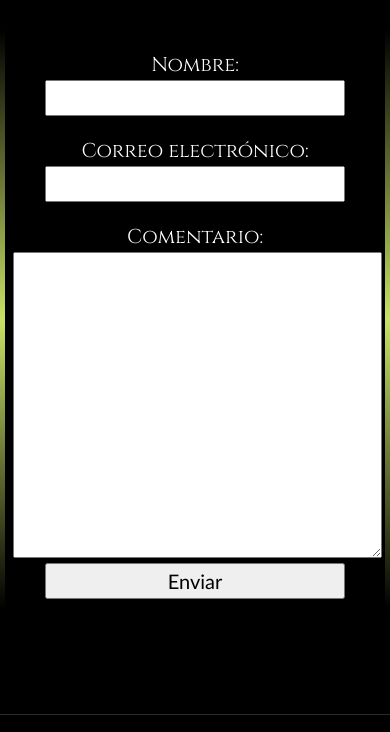
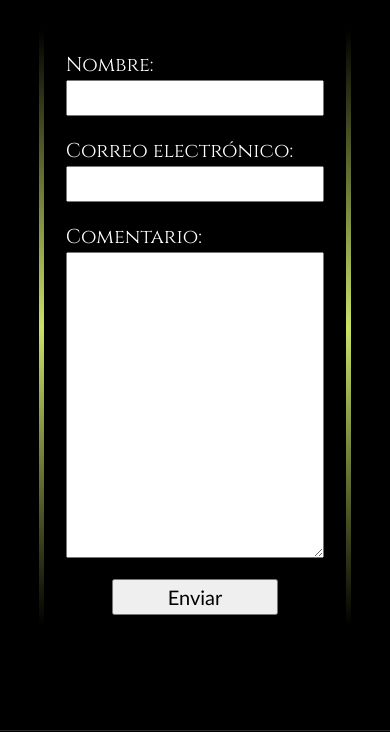
Before and after one commit to smirandaeade/PF-Sebastian-Miranda, a plain HTML site: page contacto.html in a window 390 px wide. Shown: the part 591-1323 px from the top of the page. Drawn offline with nearby package versions, Linux system fonts and the light colour scheme.

Commit message:
contacto.html responsive con bootstrap terminado

```diff
--- a/contacto.html
+++ b/contacto.html
@@ -115,29 +115,36 @@
         <h1 class="tituloH1">
             Contacto
         </h1>
-        <form class="formulario container">
-            <ul class="text-center">
+        <form class="formulario container text-center">
+            <ul class="row row-cols-1">
+                <div class="col">
                     <li>
                         <label for="name">Nombre:</label><br>
                         <input type="text" id="name">
                     </li>
+                </div>
+                <div class="col">
                     <li>
                         <label for="correo">Correo electrónico:</label><br>
                         <input type="email" id="correo">
                     </li>
+                </div>
+                <div class="col">
                     <li>
                         <label for="comentarios">Comentario:</label><br>
                         <textarea name="areatexto" id="comentarios" cols="30" rows="10"></textarea>
                     </li>
-                <br>
+                </div>
+                <div class="botonForm col">
                     <input type="submit" value="Enviar">
+                </div>
             </ul>
         </form>
 
     </main>
     <footer class="footer container">
-        <div class="row">
-            <div class="contenedorSocialMedia justify-content-center">
+        <div class="row row-cols-1 row-cols-lg-2">
+            <div class="contenedorSocialMedia col justify-content-center align-items-center justify-content-lg-start">
                 <div class="socialMediaIcon">
                     <a href="#">
                         <svg fill="#ffffff" height="40px" width="40px" version="1.1" id="Layer_1"
@@ -194,7 +201,7 @@
                     </a>
                 </div>
             </div>
-            <div class="contenedorRes justify-content-center">
+            <div class="contenedorRes col justify-content-center justify-content-lg-end">
                 <div class="contenedorReserved">
                     <img src="./img/palm.png" alt="imglogo">
                     <p>Todos los derechos reservados.</p>
--- a/css/styles.css
+++ b/css/styles.css
@@ -304,20 +304,23 @@ h2{
 .formulario label, .formulario input{
     font-size: 2rem;
 }
+
+.formulario label{
+    width: 90%;
+    text-align: start;
+}
 .formulario input, textarea{
+    width: 90%;
     color: black;
     font-family:'Gill Sans', 'Gill Sans MT', Calibri, 'Trebuchet MS', sans-serif
 }
-.formulario input{
-    width: 30rem;
-    margin-top: 2remgit;
-}
+
 .formulario textarea{
     min-height: 20rem;
     font-size: 2rem;
 }
 
-.formulario ul li{
+.formulario li{
     margin-top: 2rem;
 }
 
@@ -327,7 +330,14 @@ h2{
 }
 
 .formulario{
+    max-width: 80%;
     margin: 0 auto;
     border: 0.5rem solid;
     border-image: linear-gradient(to bottom, rgba(0,0,0,0), #c9e265, rgba(0,0,0,0))1 100%;
 }
+
+.botonForm{
+    max-width: 20rem;
+    margin: 0 auto;
+    padding-top: 2rem;
+}
```
Lines whose indentation alone changed are shown as unchanged.
